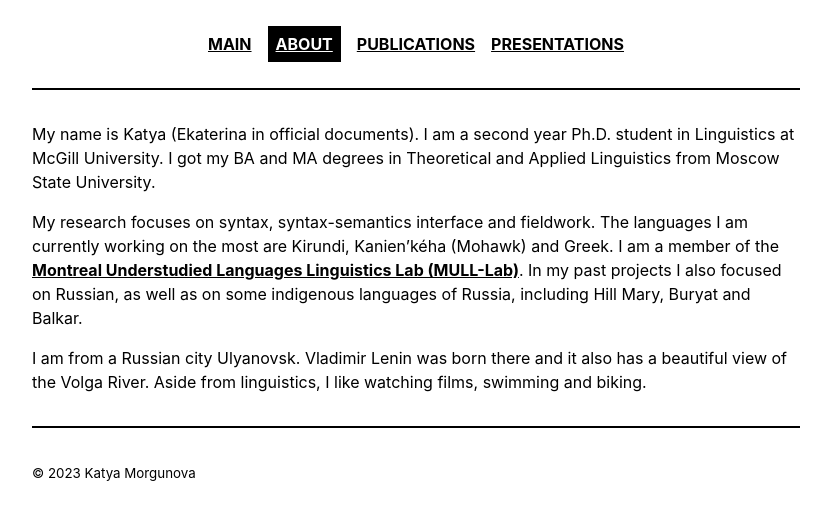
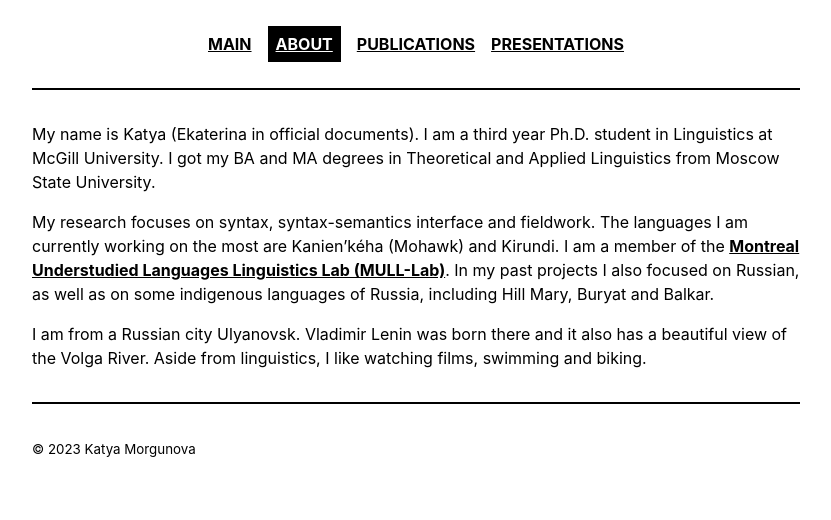
Before and after one commit to morgunova-katya/morgunova-katya.github.io, a Jekyll site: the page built from _pages/about.md, in a window 1280 px wide. Shown: the top 520 px of the page, without its empty margins (224-1055 px from the left). Built offline with Jekyll 4.4.1, drawn with Linux system fonts in a browser that asks for light colours.

Commit message:
upd_dec23

```diff
--- a/_pages/about.md
+++ b/_pages/about.md
@@ -3,8 +3,8 @@ layout: page
 title: About
 ---
 
-My name is Katya (Ekaterina in official documents). I am a second year Ph.D. student in Linguistics at McGill University. I got my BA and MA degrees in Theoretical and Applied Linguistics from Moscow State University.
+My name is Katya (Ekaterina in official documents). I am a third year Ph.D. student in Linguistics at McGill University. I got my BA and MA degrees in Theoretical and Applied Linguistics from Moscow State University.
 
-My research focuses on syntax, syntax-semantics interface and fieldwork. The languages I am currently working on the most are Kirundi, Kanien'kéha (Mohawk) and Greek. I am a member of the <a href="https://mull-lab.org/">Montreal Understudied Languages Linguistics Lab (MULL-Lab)</a>. In my past projects I also focused on Russian, as well as on some indigenous languages of Russia, including Hill Mary, Buryat and Balkar.
+My research focuses on syntax, syntax-semantics interface and fieldwork. The languages I am currently working on the most are Kanien'kéha (Mohawk) and Kirundi. I am a member of the <a href="https://mull-lab.org/">Montreal Understudied Languages Linguistics Lab (MULL-Lab)</a>. In my past projects I also focused on Russian, as well as on some indigenous languages of Russia, including Hill Mary, Buryat and Balkar.
 
 I am from a Russian city Ulyanovsk. Vladimir Lenin was born there and it also has a beautiful view of the Volga River. Aside from linguistics, I like watching films, swimming and biking.
```
Also changed, not shown: _pages/presentations.md (+1 -1 lines), _pages/publications.md (+1 -0 lines), 3 other files.
